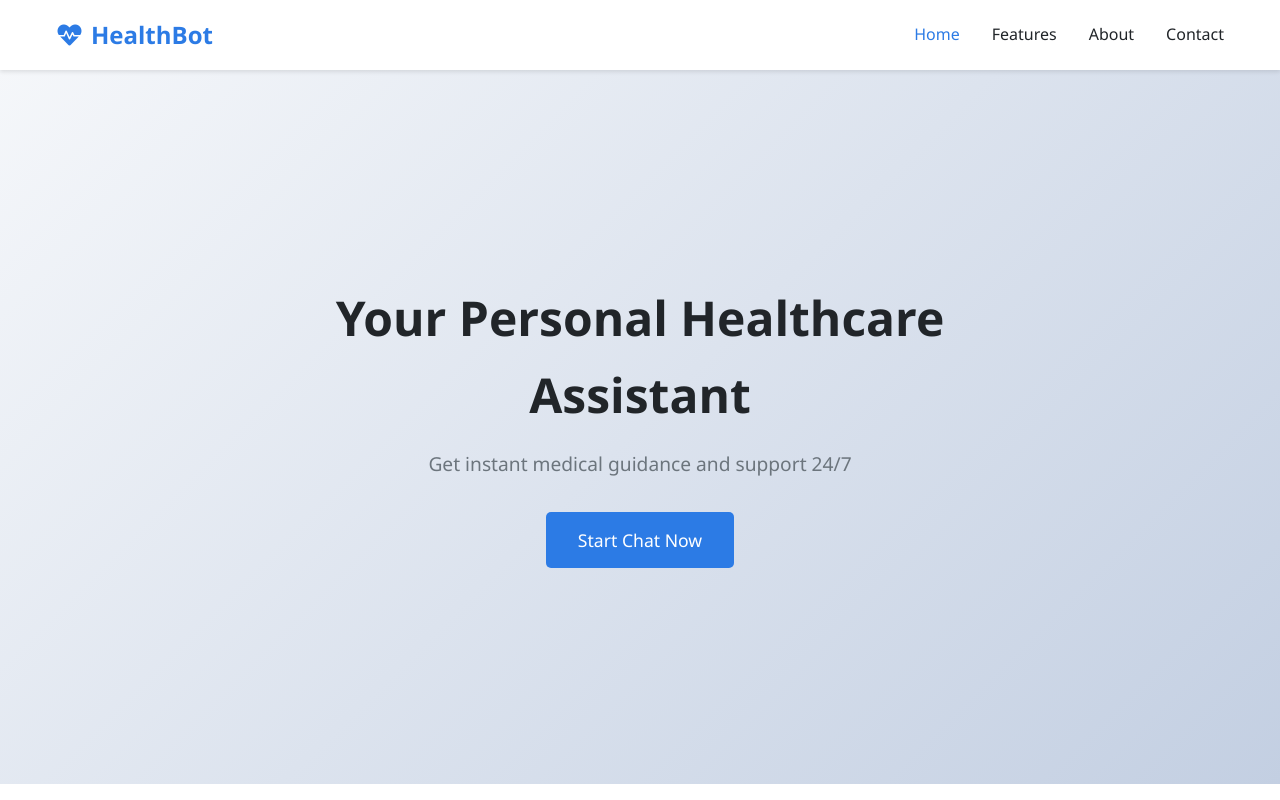
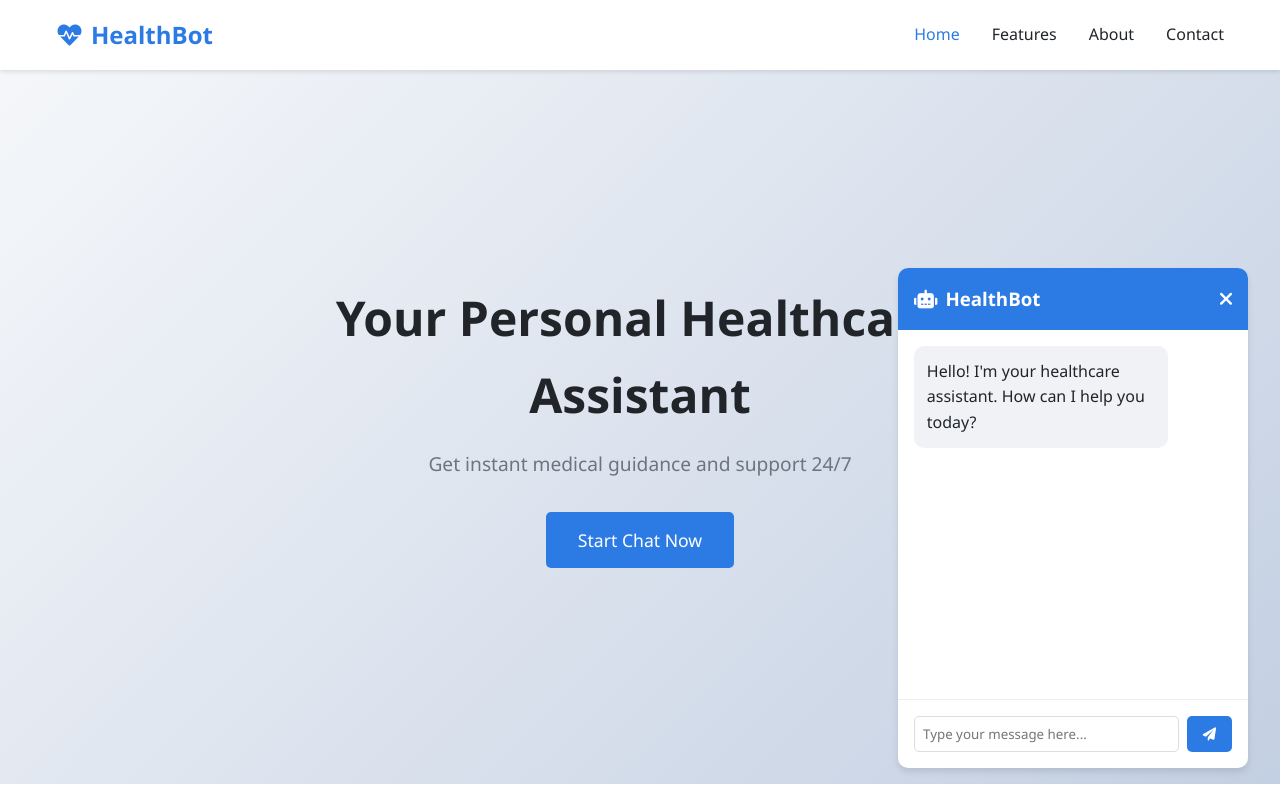
Before and after one commit to Sriram280301/healthcompass-ui, a website built with Vite: page dashboard.html in a window 1280 px wide. Shown: the top 800 px of the page. Built offline with nearby package versions, Linux system fonts and the light colour scheme.

Commit message:
bot chat implement

```diff
--- a/dashboard.html
+++ b/dashboard.html
@@ -33,7 +33,7 @@
             </div>
         </section>
 
-        <div id="chatContainer" class="chat-container hidden">
+        <div id="chatContainer" class="chat-container">
             <div class="chat-header">
                 <h3><i class="fas fa-robot"></i> HealthBot</h3>
                 <button id="closeChat" class="close-button"><i class="fas fa-times"></i></button>
@@ -82,4 +82,64 @@
 
     <script type="module" src="/src/js/main.js"></script>
 </body>
+<script>
+    const chatMessages = document.getElementById("chatMessages");
+    const userInput = document.getElementById("userInput");
+    const sendMessageButton = document.getElementById("sendMessage");
+
+    async function sendMessage() {
+        const userMessage = userInput.value.trim();
+        if (!userMessage) return;
+
+        // Display user message
+        const userMessageElement = document.createElement("div");
+        userMessageElement.className = "message user";
+        userMessageElement.textContent = userMessage;
+        chatMessages.appendChild(userMessageElement);
+        userInput.value = "";
+
+        // Scroll to the latest message
+        chatMessages.scrollTop = chatMessages.scrollHeight;
+
+        // Fetch bot response
+        try {
+            const response = await fetch("http://localhost:8000/chat/", {
+                method: "POST",
+                headers: {
+                    "Content-Type": "application/json",
+                },
+                body: JSON.stringify({ question: userMessage }),
+            });
+
+            if (!response.ok) {
+                throw new Error("Error fetching response");
+            }
+
+            const data = await response.json();
+            const botMessage = data.response;
+
+            // Display bot message
+            const botMessageElement = document.createElement("div");
+            botMessageElement.className = "message bot";
+            botMessageElement.textContent = botMessage;
+            chatMessages.appendChild(botMessageElement);
+
+            // Scroll to the latest message
+            chatMessages.scrollTop = chatMessages.scrollHeight;
+        } catch (error) {
+            console.error("Error:", error);
+            const errorMessageElement = document.createElement("div");
+            errorMessageElement.className = "message bot";
+            errorMessageElement.textContent = "Oops! Something went wrong. Please try again.";
+            chatMessages.appendChild(errorMessageElement);
+            chatMessages.scrollTop = chatMessages.scrollHeight;
+        }
+    }
+
+    sendMessageButton.addEventListener("click", sendMessage);
+
+    userInput.addEventListener("keydown", (e) => {
+        if (e.key === "Enter") sendMessage();
+    });
+</script>
 </html>
--- a/src/styles/chat.css
+++ b/src/styles/chat.css
@@ -1,4 +1,4 @@
-.chat-container {
+/* .chat-container {
     position: fixed;
     bottom: 2rem;
     right: 2rem;
@@ -90,4 +90,101 @@
 
 .chat-input button:hover {
     background-color: #1a68d1;
-}
+} */
+
+        :root {
+            --primary-color: #007bff;
+        }
+        .chat-container {
+            position: fixed;
+            bottom: 2rem;
+            right: 2rem;
+            width: 350px;
+            height: 500px;
+            background-color: white;
+            border-radius: 10px;
+            box-shadow: 0 4px 6px rgba(0, 0, 0, 0.1);
+            display: flex;
+            flex-direction: column;
+            z-index: 1000;
+        }
+
+        .chat-header {
+            padding: 1rem;
+            background-color: var(--primary-color);
+            color: white;
+            border-radius: 10px 10px 0 0;
+            display: flex;
+            justify-content: space-between;
+            align-items: center;
+        }
+
+        .chat-header h3 {
+            display: flex;
+            align-items: center;
+            gap: 0.5rem;
+        }
+
+        .close-button {
+            background: none;
+            border: none;
+            color: white;
+            cursor: pointer;
+            font-size: 1.2rem;
+        }
+
+        .chat-messages {
+            flex-grow: 1;
+            padding: 1rem;
+            overflow-y: auto;
+            display: flex;
+            flex-direction: column;
+            gap: 1rem;
+        }
+
+        .message {
+            max-width: 80%;
+            padding: 0.8rem;
+            border-radius: 10px;
+            word-wrap: break-word;
+        }
+
+        .message.bot {
+            background-color: #f0f2f5;
+            align-self: flex-start;
+        }
+
+        .message.user {
+            background-color: var(--primary-color);
+            color: white;
+            align-self: flex-end;
+        }
+
+        .chat-input {
+            padding: 1rem;
+            display: flex;
+            gap: 0.5rem;
+            border-top: 1px solid #eee;
+        }
+
+        .chat-input input {
+            flex-grow: 1;
+            padding: 0.5rem;
+            border: 1px solid #ddd;
+            border-radius: 5px;
+            outline: none;
+        }
+
+        .chat-input button {
+            padding: 0.5rem 1rem;
+            background-color: var(--primary-color);
+            color: white;
+            border: none;
+            border-radius: 5px;
+            cursor: pointer;
+            transition: background-color 0.3s ease;
+        }
+
+        .chat-input button:hover {
+            background-color: #1a68d1;
+        }
```
